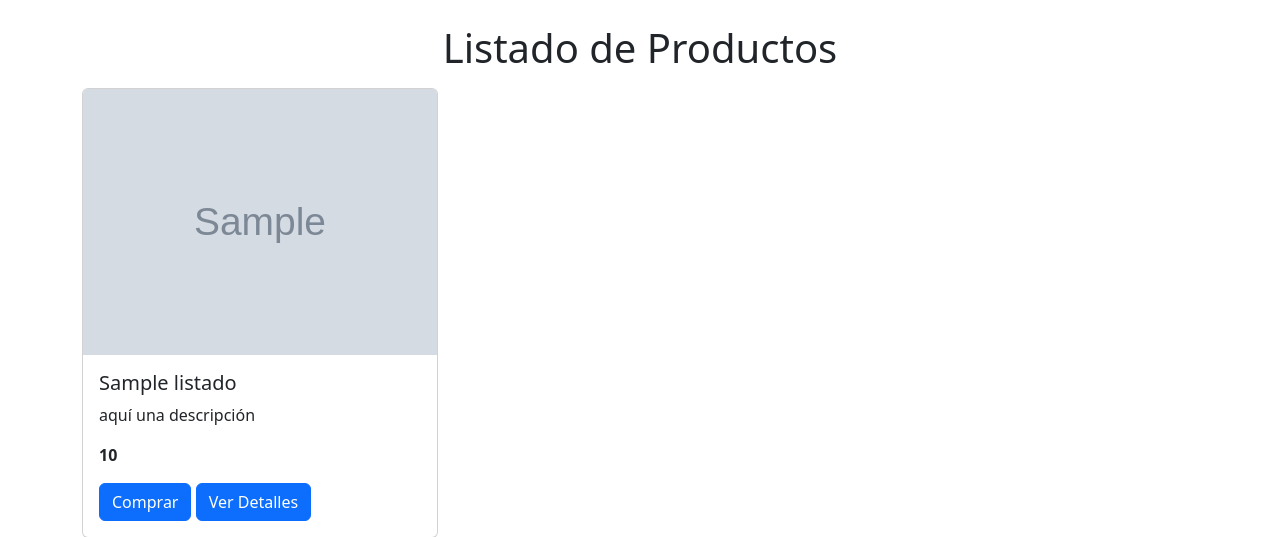
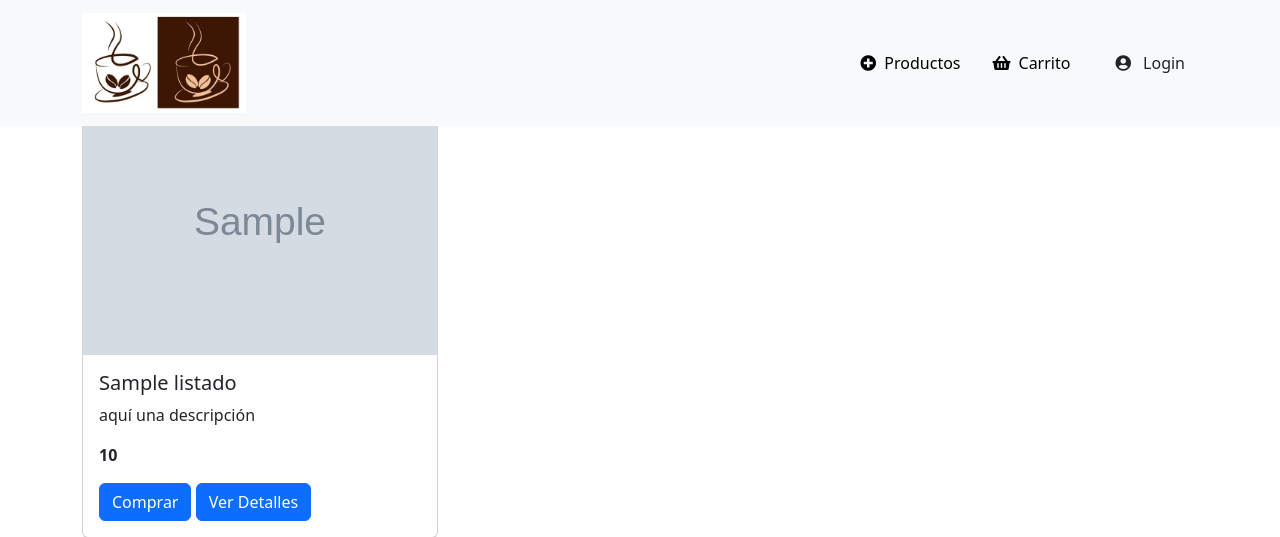
Before and after one commit to bazabaza/cafe-sem, a Django app: template CafeSEM/CafeSEM/productos/templates/listadoProductos.html in a window 1280 px wide. Shown: the top 537 px of the page. Run offline with Django 5.2, Linux system fonts and the light colour scheme; the template is opened without the code that fills it: most values are stand-ins (such as "Sample title", 1, 10 or a date in 2020); grey boxes marked "Sample" are stand-in pictures; some libraries are stand-ins or nearby versions.

Commit message:
Añadidos navbar

```diff
--- a/CafeSEM/CafeSEM/productos/templates/listadoProductos.html
+++ b/CafeSEM/CafeSEM/productos/templates/listadoProductos.html
@@ -3,11 +3,22 @@
 {% load static %}
 <head>
     <meta charset="UTF-8">
-    <title>listado</title>
+    <title>Title</title>
     <link href="https://cdn.jsdelivr.net/npm/bootstrap@5.3.3/dist/css/bootstrap.min.css" rel="stylesheet">
     <script src="https://cdn.jsdelivr.net/npm/bootstrap@5.3.3/dist/js/bootstrap.bundle.min.js"></script>
+    <link rel="stylesheet" type="text/css" href="{% static 'css/styles.css'%}">
+
+    <meta name="viewport" content="width=device-width, initial-scale=1, shrink-to-fit=no" />
+    <meta http-equiv="x-ua-compatible" content="ie=edge" />
+    <title>Material Design for Bootstrap</title>
+    <!-- Font Awesome -->
+    <link rel="stylesheet" href="https://use.fontawesome.com/releases/v5.11.2/css/all.css" />
+    <!-- Google Fonts Roboto -->
+    <link rel="stylesheet" href="https://fonts.googleapis.com/css2?family=Roboto:wght@300;400;500;700&display=swap" />
+
 </head>
 <body>
+        {% include 'navbar.html' %}
         <div class="container my-4">
             <h1 class="text-center">Listado de Productos</h1>
 
--- /dev/null
+++ b/CafeSEM/CafeSEM/productos/templates/navbar.html
@@ -0,0 +1,38 @@
+{% load static %}
+<nav class="navbar navbar-expand-lg fixed-top bg-light navbar-light">
+  <div class="container">
+    <a class="navbar-brand" href="#"
+      ><img
+        id="MDB-logo"
+        src="{% static 'images/logo.png' %}"
+        alt="MDB Logo"
+        draggable="false"
+        height="100"
+    /></a>
+    <button
+      class="navbar-toggler"
+      type="button"
+      data-mdb-toggle="collapse"
+      data-mdb-target="#navbarSupportedContent"
+      aria-controls="navbarSupportedContent"
+      aria-expanded="false"
+      aria-label="Toggle navigation"
+    >
+      <i class="fas fa-bars"></i>
+    </button>
+    <div class="collapse navbar-collapse" id="navbarSupportedContent">
+      <ul class="navbar-nav ms-auto align-items-center">
+        <li class="nav-item">
+          <a class="nav-link mx-2" href="productos"><i class="fas fa-plus-circle pe-2"></i>Productos</a>
+        </li>
+        <li class="nav-item">
+          <a class="nav-link mx-2" href="#!"><i class="fas fa-shopping-basket pe-2"></i>Carrito</a>
+        </li>
+        <li class="nav-item ms-3">
+          <a class="btn btn-black btn-rounded" href="#!"> <i class="fa fa-user-circle pe-2" aria-hidden="true"></i> Login</a>
+        </li>
+      </ul>
+    </div>
+  </div>
+</nav>
+<!-- Navbar -->
```
Lines whose indentation alone changed are shown as unchanged.
